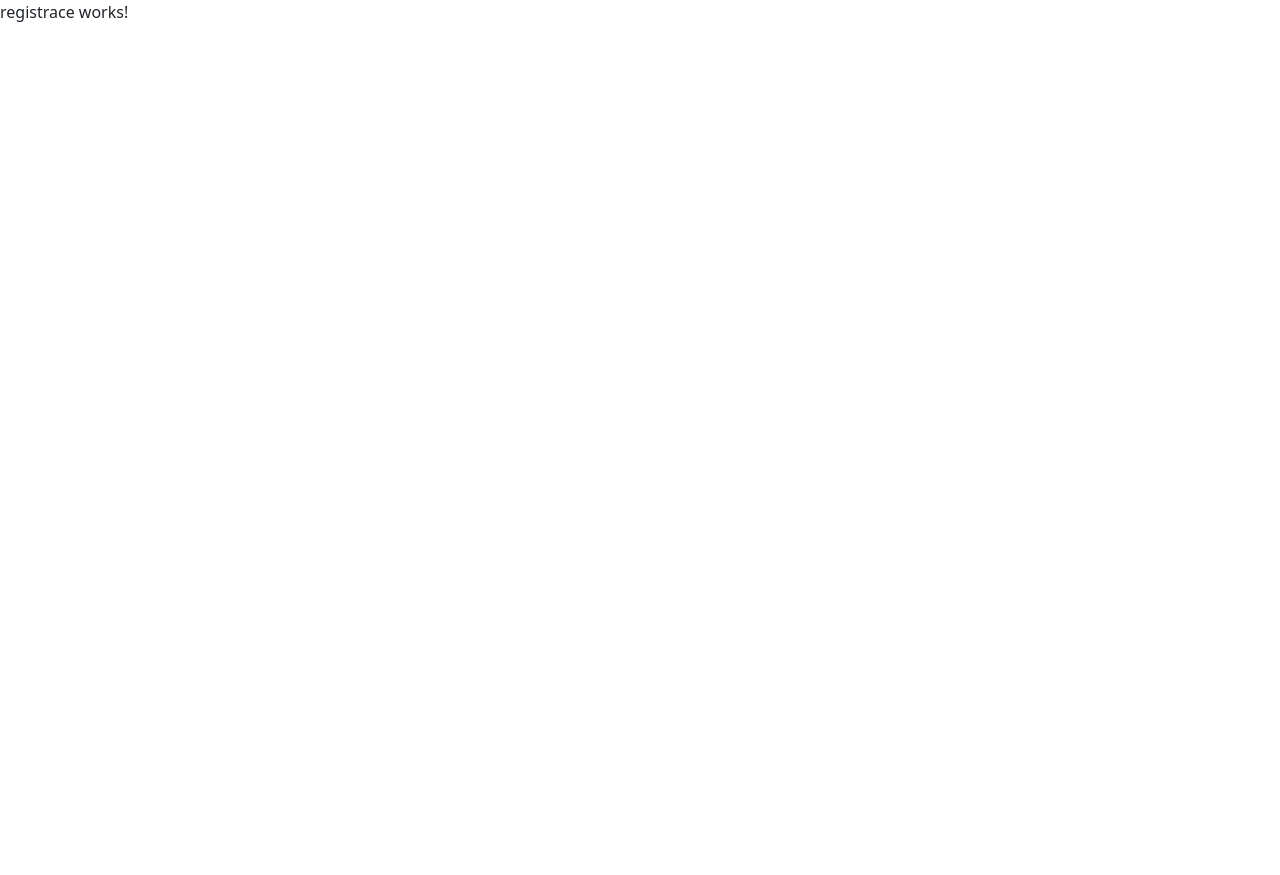
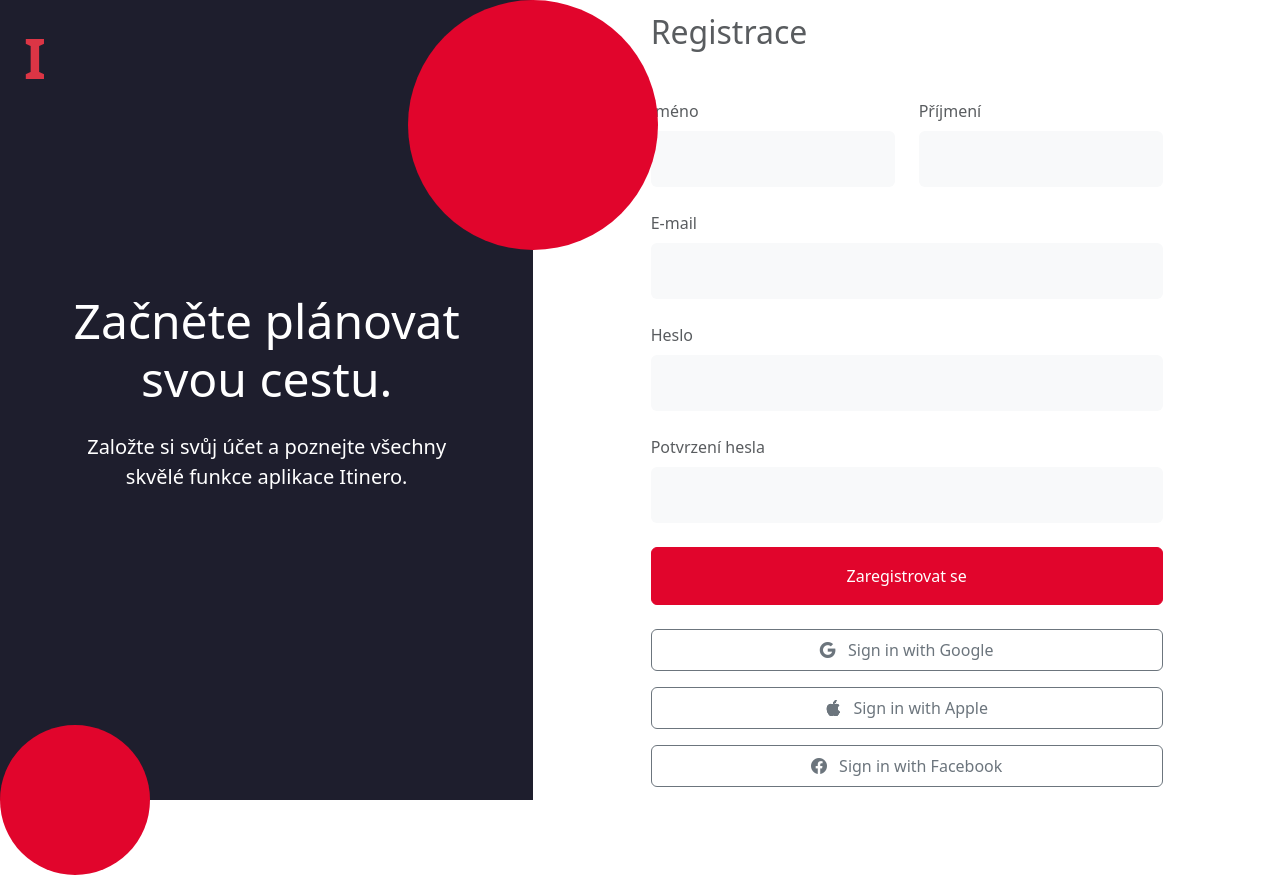
Before and after one commit to TomasRoj/Itinero, an Angular app: page /Register in a window 1280 px wide. Before the commit the page ends 800 px from the top, so only its background shows below. Built offline with nearby package versions, Linux system fonts and the light colour scheme.

Commit message:
Added Registration Page

```diff
--- a/src/app/pages/registrace/registrace.component.html
+++ b/src/app/pages/registrace/registrace.component.html
@@ -1 +1,87 @@
-<p>registrace works!</p>
+<div class="container-fluid vh-100 p-0">
+    <div class="row h-100 g-0">
+      <!-- Left Panel -->
+      <div class="col-lg-5 bg-dark text-white d-flex flex-column justify-content-center position-relative h-100">
+        <!-- Logo -->
+        <div class="logo ps-4 pt-4 position-absolute top-0 start-0">
+          <span class="display-4 text-danger fw-bold">I</span>
+        </div>
+
+        <!-- Welcome Text -->
+        <div class="welcome-text text-center py-5">
+          <h1 class="display-5 mb-4">Začněte plánovat<br>svou cestu.</h1>
+          <p class="lead">
+            Založte si svůj účet a poznejte všechny<br>
+            skvělé funkce aplikace Itinero.
+          </p>
+        </div>
+
+        <!-- Red Circles -->
+        <div class="red-circle-top position-absolute top-0 end-0"></div>
+        <div class="red-circle-bottom position-absolute bottom-0 start-0"></div>
+      </div>
+
+      <!-- Right Panel -->
+      <div class="col-lg-7 bg-white d-flex align-items-center justify-content-center h-100">
+        <div class="registration-form-container p-4 w-75">
+          <h2 class="text-muted mb-5">Registrace</h2>
+
+          <form>
+            <!-- Name Inputs - Two columns -->
+            <div class="row mb-4">
+              <div class="col-md-6 mb-3 mb-md-0">
+                <label for="firstName" class="form-label text-muted">Jméno</label>
+                <input type="text" class="form-control bg-light border-0 py-3" id="firstName" placeholder="">
+              </div>
+              <div class="col-md-6">
+                <label for="lastName" class="form-label text-muted">Příjmení</label>
+                <input type="text" class="form-control bg-light border-0 py-3" id="lastName" placeholder="">
+              </div>
+            </div>
+
+            <!-- Email Input -->
+            <div class="mb-4">
+              <label for="email" class="form-label text-muted">E-mail</label>
+              <input type="email" class="form-control bg-light border-0 py-3" id="email" placeholder="">
+            </div>
+
+            <!-- Password Input -->
+            <div class="mb-4">
+              <label for="password" class="form-label text-muted">Heslo</label>
+              <input type="password" class="form-control bg-light border-0 py-3" id="password" placeholder="">
+            </div>
+
+            <!-- Confirm Password Input -->
+            <div class="mb-4">
+              <label for="confirmPassword" class="form-label text-muted">Potvrzení hesla</label>
+              <input type="password" class="form-control bg-light border-0 py-3" id="confirmPassword" placeholder="">
+            </div>
+
+            <!-- Register Button -->
+            <div class="d-grid gap-2 mb-4">
+              <button class="btn btn-danger py-3" type="submit">Zaregistrovat se</button>
+            </div>
+
+            <!-- Social Registration Options -->
+            <div class="social-registration">
+              <div class="d-grid gap-2 mb-3">
+                <button class="btn btn-outline-secondary py-2" type="button">
+                  <i class="bi bi-google me-2"></i> Sign in with Google
+                </button>
+              </div>
+              <div class="d-grid gap-2 mb-3">
+                <button class="btn btn-outline-secondary py-2" type="button">
+                  <i class="bi bi-apple me-2"></i> Sign in with Apple
+                </button>
+              </div>
+              <div class="d-grid gap-2">
+                <button class="btn btn-outline-secondary py-2" type="button">
+                  <i class="bi bi-facebook me-2"></i> Sign in with Facebook
+                </button>
+              </div>
+            </div>
+          </form>
+        </div>
+      </div>
+    </div>
+  </div>
--- a/src/app/pages/registrace/registrace.component.scss
+++ b/src/app/pages/registrace/registrace.component.scss
@@ -0,0 +1,54 @@
+/* Custom CSS to match the design */
+.red-circle-top {
+    width: 250px;
+    height: 250px;
+    background-color: #e1052c;
+    border-radius: 50%;
+    transform: translateX(50%);
+    z-index: 0;
+  }
+
+  .red-circle-bottom {
+    width: 150px;
+    height: 150px;
+    background-color: #e1052c;
+    border-radius: 50%;
+    transform: translateY(50%);
+    z-index: 0;
+  }
+
+  .bg-dark {
+    background-color: #1e1e2d !important;
+  }
+
+  .btn-danger {
+    background-color: #e1052c;
+    border-color: #e1052c;
+  }
+
+  .btn-danger:hover {
+    background-color: #c2041f;
+    border-color: #c2041f;
+  }
+
+  .welcome-text {
+    z-index: 1;
+  }
+
+  /* Ensure layout works on all device sizes */
+  @media (max-width: 991.98px) {
+    .row.h-100 {
+      min-height: 100vh;
+    }
+
+    .col-lg-5, .col-lg-7 {
+      min-height: 50vh;
+    }
+  }
+
+  /* Ensure the form is responsive */
+  @media (max-width: 576px) {
+    .registration-form-container {
+      width: 90%;
+    }
+  }
```
